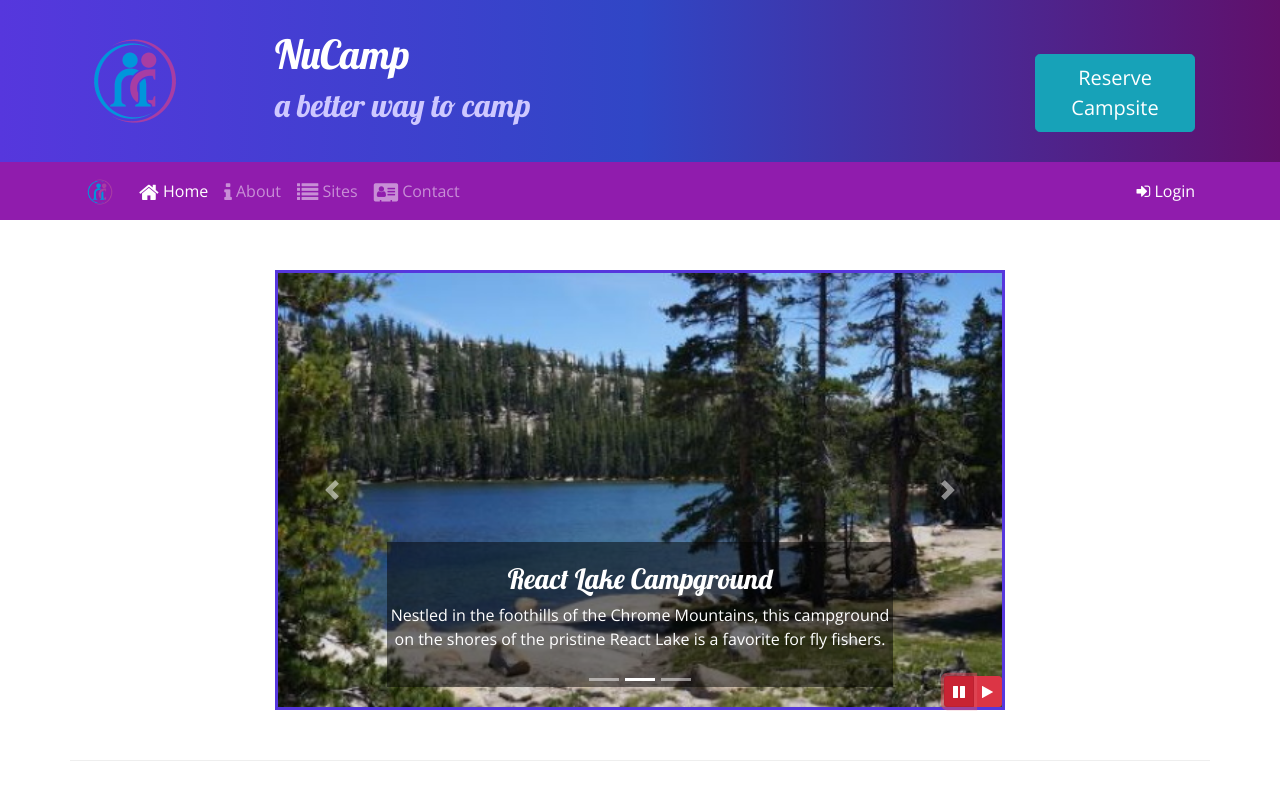
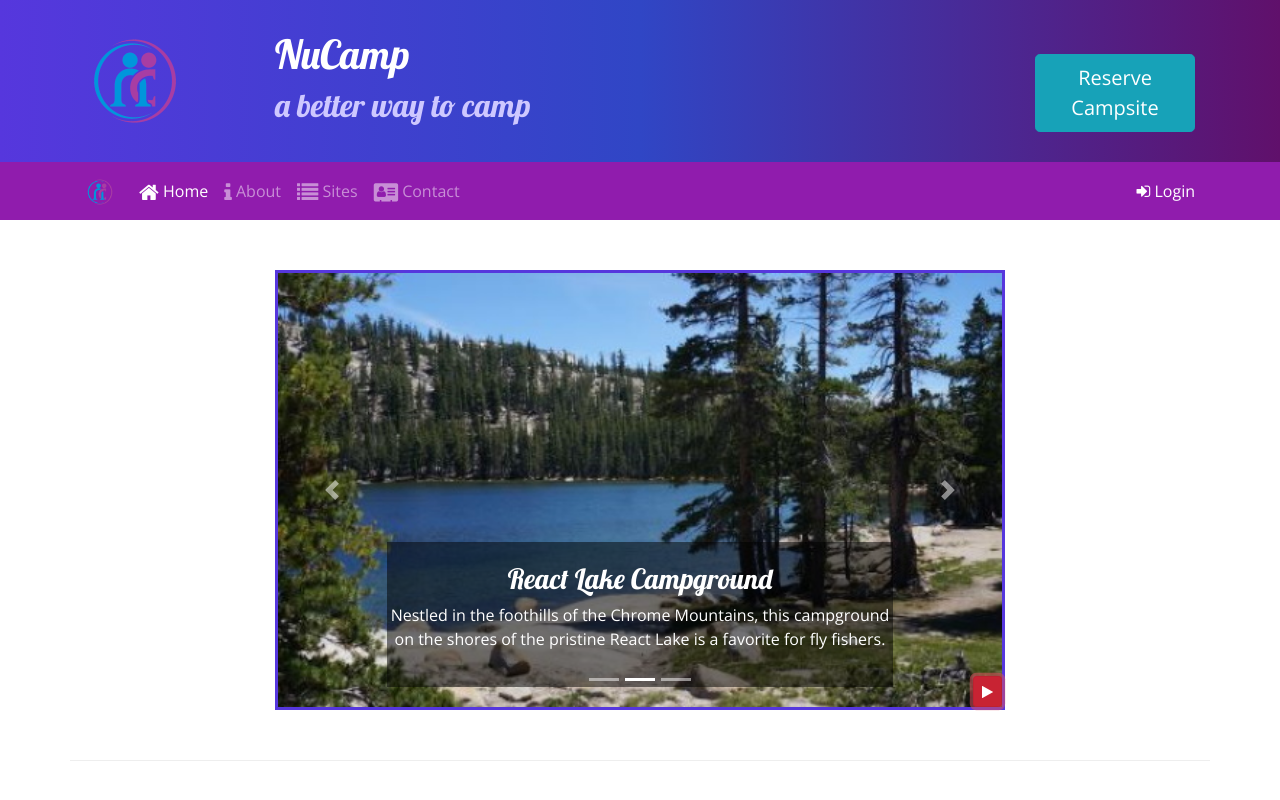
Before and after one commit to alcschultz/nucampsite, a website: page index.html in a window 1280 px wide. Both pictures are taken after a click on the button 959 px from the left and 691 px from the top of the page. Shown: the top 800 px of the page. Drawn offline with nearby package versions, Linux system fonts and the light colour scheme.

Commit message:
Bootstrap and jQuery Part 2

```diff
--- a/index.html
+++ b/index.html
@@ -40,7 +40,7 @@
     </header>
     <nav class="navbar navbar-expand-sm navbar-dark sticky-top">
         <div class="container">
-            <a class="navbar-brand" href="#"><img src="img/logo.png" height="30" width="30" /></a>
+            <a class="navbar-brand" href="#"><img src="img/logo.png" height="30" width="30" alt="Small Logo" /></a>
             <button class="navbar-toggler" type="button" data-toggle="collapse" data-target="#nucampNavbar">
                 <span class="navbar-toggler-icon"></span>
             </button>
@@ -195,14 +195,10 @@
                         <span class="carousel-control-next-icon"></span>
                         <span class="sr-only">Next</span>
                     </a>
-                    <div class="btn-group" id="carouselButton">
-                        <button class="btn btn-danger btn-sm" id="carouselPause">
+
+                        <button class="btn btn-danger btn-sm" id="carouselButton">
                             <i class="fa fa-pause"></i>
                         </button>
-                        <button class="btn btn-danger btn-sm" id="carouselPlay">
-                            <i class="fa fa-play"></i>
-                        </button>
-                    </div>
                 </div>
             </div>
         </div>
@@ -285,12 +281,17 @@
 
     <script>
         $(function() {
-            $(".carousel").carousel( { interval: 2000, pause: 'false' } );
-            $("#carouselPause").click(function(){
-                $(".carousel").carousel("pause");
-            });
-            $("#carouselPlay").click(function(){
-                $(".carousel").carousel("cycle");
+            $(".carousel").carousel( { interval: 2000 } );
+            $("#carouselButton").click(function(){
+                if ($("#carouselButton").children("i").hasClass("fa-pause")) {
+                    $(".carousel").carousel("pause");
+                    $("#carouselButton").children("i").removeClass("fa-pause");
+                    $("#carouselButton").children("i").addClass("fa-play");
+                } else {
+                    $(".carousel").carousel("cycle");
+                    $("#carouselButton").children("i").removeClass("fa-play");
+                    $("#carouselButton").children("i").addClass("fa-pause");
+                }
             });
         });
     </script>
```
